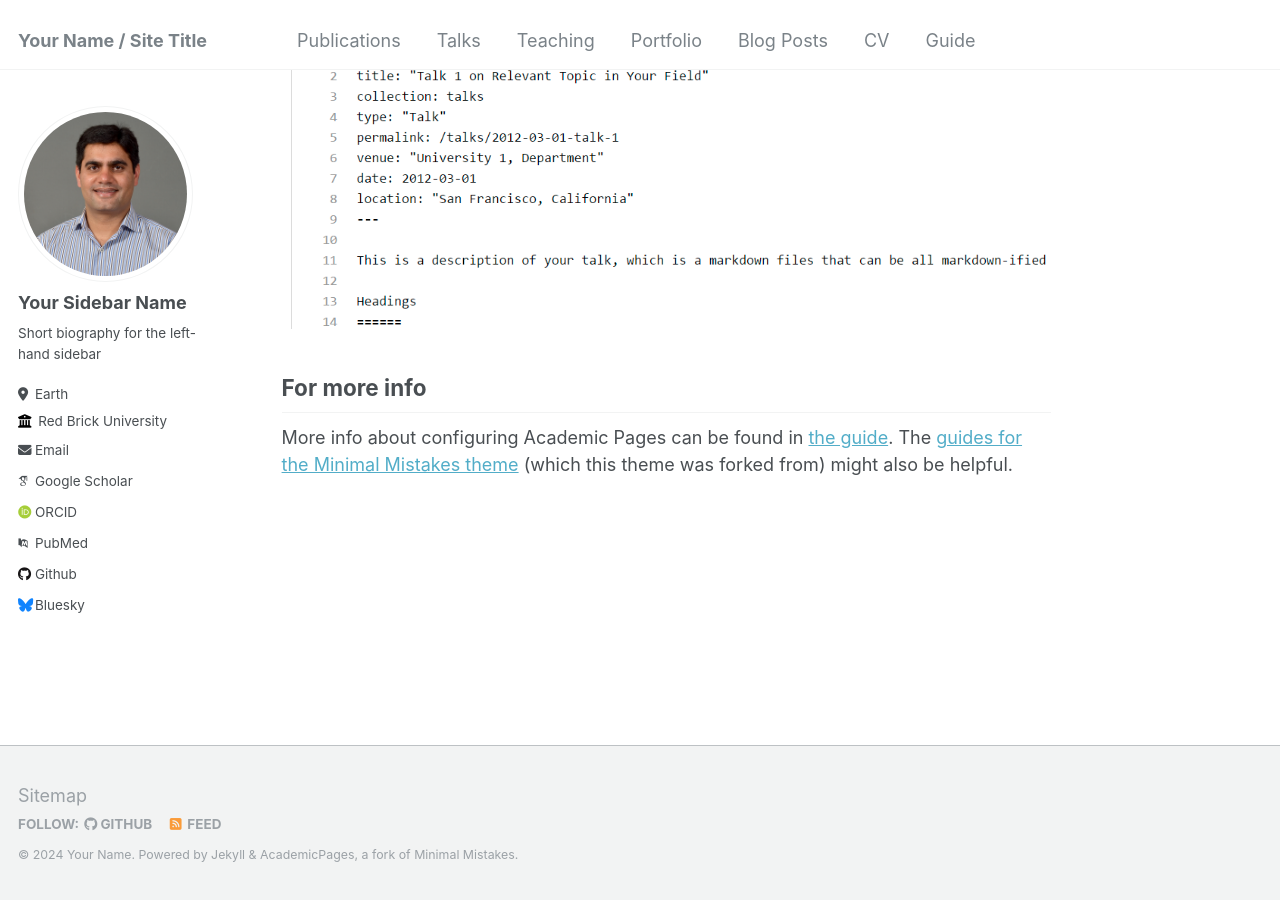
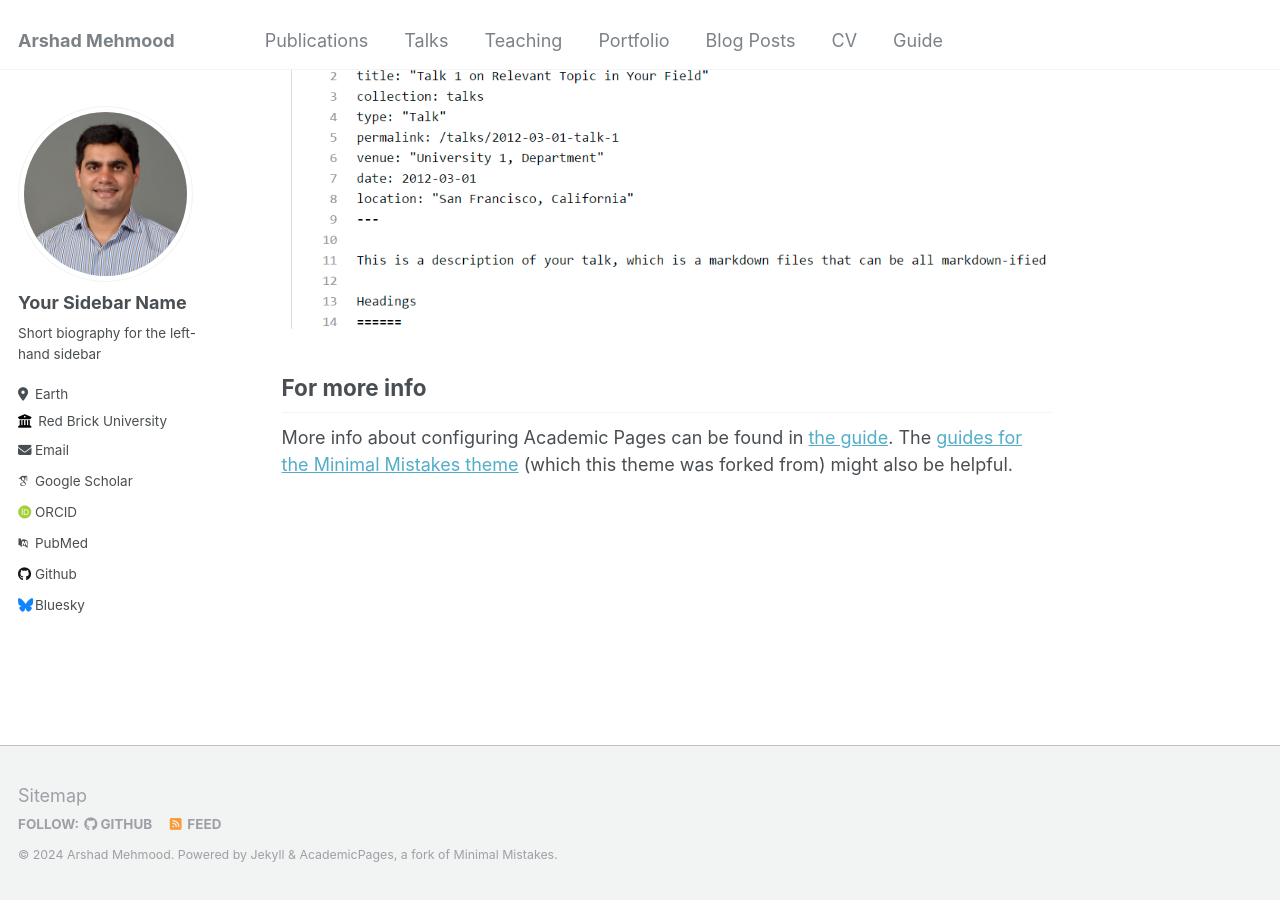
Before and after one commit to arshadmehmood118/arshadmehmood118.github.io, a Jekyll site: the page built from _pages/about.md, in a window 1280 px wide and 900 px high, scrolled down 2660 px. Built offline with Jekyll 4.4.1, drawn with Linux system fonts in a browser that asks for light colours; some web fonts are replaced.

Commit message:
Update _config.yml

```diff
--- a/_config.yml
+++ b/_config.yml
@@ -8,11 +8,11 @@
 
 # Basic Site Settings
 locale                   : "en-US"
-title                    : "Your Name / Site Title"
+title                    : "Arshad Mehmood"
 title_separator          : "-"
-name                     : &name "Your Name"
-description              : &description "personal description"
-url                      : https://academicpages.github.io # the base hostname & protocol for your site e.g. "https://mmistakes.github.io"
+name                     : &name "Arshad Mehmood"
+description              : &description "Computational Chemist"
+url                      : https://arshadmehmood118.github.io # the base hostname & protocol for your site e.g. "https://mmistakes.github.io"
 baseurl                  : "" # the subpath of your site, e.g. "/blog"
 repository               : "academicpages/academicpages.github.io"
 
```
